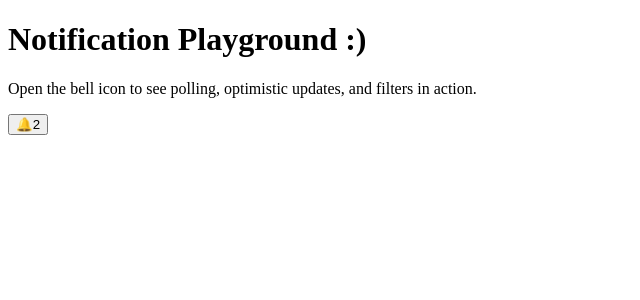
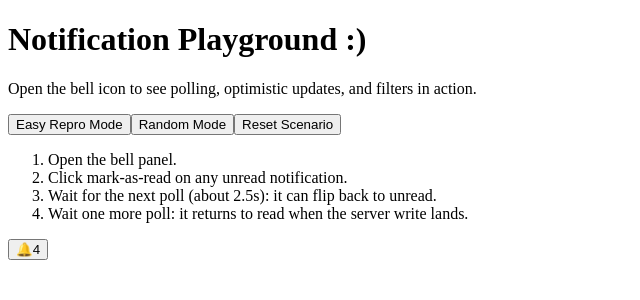
Before and after one commit to Gxrvish/frontend-catch-the-bug, a Next.js app: page /notification in a window 1280 px wide. Shown: the top 300 px of the page, without its empty margins (0-640 px from the left). Built offline with nearby package versions, Linux system fonts and the light colour scheme.

Commit message:
improve the bug to be flexible LOL

```diff
--- a/app/notification/notificationApi.ts
+++ b/app/notification/notificationApi.ts
@@ -3,6 +3,13 @@ import type {
     NotificationCategory,
     NotificationType,
 } from "./notification.types";
+
+export type NotificationSimulationMode = "random" | "repro";
+
+const REPRO_FETCH_LATENCY_MS = 250;
+const REPRO_MARK_AS_READ_LATENCY_MS = 4200;
+const REPRO_MARK_ALL_AS_READ_LATENCY_MS = 4200;
+const REPRO_DISMISS_LATENCY_MS = 250;
 
 const delay = (ms: number, signal?: AbortSignal): Promise<void> =>
     new Promise((resolve, reject) => {
@@ -31,6 +38,26 @@ interface ServerNotification {
 const serverStore = new Map<string, ServerNotification>();
 const recentIds: string[] = [];
 let idSeq = 0;
+let simulationMode: NotificationSimulationMode = "random";
+
+const randomBetween = (min: number, max: number): number =>
+    min + Math.random() * (max - min);
+
+export function setNotificationSimulationMode(
+    mode: NotificationSimulationMode
+): void {
+    simulationMode = mode;
+}
+
+export function resetNotificationSimulation(seedCount = 0): void {
+    serverStore.clear();
+    recentIds.splice(0, recentIds.length);
+    idSeq = 0;
+
+    for (let i = 0; i < seedCount; i += 1) {
+        createServerNotification();
+    }
+}
 
 function createServerNotification(): ServerNotification {
     const id = `n-${++idSeq}`;
@@ -58,10 +85,29 @@ function createServerNotification(): ServerNotification {
 export async function fetchNotifications(
     signal?: AbortSignal
 ): Promise<Notification[]> {
-    const latency = 1000 + Math.random() * 3500;
+    const latency =
+        simulationMode === "repro"
+            ? REPRO_FETCH_LATENCY_MS
+            : randomBetween(1000, 4500);
     await delay(latency, signal);
 
     const results: Notification[] = [];
+
+    if (simulationMode === "repro") {
+        if (recentIds.length === 0) {
+            createServerNotification();
+        }
+
+        const replayIds = recentIds.slice(-6).reverse();
+        for (const id of replayIds) {
+            const stored = serverStore.get(id);
+            if (stored) {
+                results.push({ ...stored });
+            }
+        }
+
+        return results;
+    }
 
     if (Math.random() > 0.45) {
         results.push({ ...createServerNotification() });
@@ -82,7 +128,12 @@ export async function markAsReadApi(
     id: string,
     signal?: AbortSignal
 ): Promise<void> {
-    await delay(600 + Math.random() * 800, signal);
+    await delay(
+        simulationMode === "repro"
+            ? REPRO_MARK_AS_READ_LATENCY_MS
+            : randomBetween(600, 1400),
+        signal
+    );
     const entry = serverStore.get(id);
     if (entry) {
         entry.isRead = true;
@@ -94,7 +145,12 @@ export async function markAllAsReadApi(
     ids: string[],
     signal?: AbortSignal
 ): Promise<void> {
-    await delay(900 + Math.random() * 600, signal);
+    await delay(
+        simulationMode === "repro"
+            ? REPRO_MARK_ALL_AS_READ_LATENCY_MS
+            : randomBetween(900, 1500),
+        signal
+    );
     ids.forEach((id) => {
         const entry = serverStore.get(id);
         if (entry) {
@@ -108,7 +164,12 @@ export async function dismissApi(
     id: string,
     signal?: AbortSignal
 ): Promise<void> {
-    await delay(300 + Math.random() * 300, signal);
+    await delay(
+        simulationMode === "repro"
+            ? REPRO_DISMISS_LATENCY_MS
+            : randomBetween(300, 600),
+        signal
+    );
     serverStore.delete(id);
     const idx = recentIds.indexOf(id);
     if (idx !== -1) recentIds.splice(idx, 1);
--- a/app/notification/page.tsx
+++ b/app/notification/page.tsx
@@ -1,6 +1,45 @@
+"use client";
+
+import { useCallback, useEffect, useMemo, useState } from "react";
+
+import {
+    type NotificationSimulationMode,
+    resetNotificationSimulation,
+    setNotificationSimulationMode,
+} from "./notificationApi";
 import NotificationCenter from "./NotificationCenter";
 
+const REPRO_SEED_COUNT = 4;
+const RANDOM_POLL_INTERVAL_MS = 3000;
+const REPRO_POLL_INTERVAL_MS = 2500;
+
 export default function NotificationPage() {
+    const [mode, setMode] = useState<NotificationSimulationMode>("repro");
+
+    const seedCount = mode === "repro" ? REPRO_SEED_COUNT : 0;
+
+    useEffect(() => {
+        setNotificationSimulationMode(mode);
+        resetNotificationSimulation(seedCount);
+    }, [mode, seedCount]);
+
+    const pollIntervalMs = useMemo(
+        () =>
+            mode === "repro" ? REPRO_POLL_INTERVAL_MS : RANDOM_POLL_INTERVAL_MS,
+        [mode]
+    );
+
+    const handleModeChange = useCallback(
+        (nextMode: NotificationSimulationMode) => {
+            setMode(nextMode);
+        },
+        []
+    );
+
+    const handleResetRun = useCallback(() => {
+        resetNotificationSimulation(seedCount);
+    }, [seedCount]);
+
     return (
         <main className="min-h-screen bg-gray-100 p-8">
             <div className="max-w-xl mx-auto rounded-xl bg-white p-6 shadow-sm border border-gray-200">
@@ -11,8 +50,57 @@ export default function NotificationPage() {
                     Open the bell icon to see polling, optimistic updates, and
                     filters in action.
                 </p>
+
+                <div className="mb-4 flex flex-wrap items-center gap-2">
+                    <button
+                        onClick={() => handleModeChange("repro")}
+                        className={`rounded-md border px-3 py-1.5 text-xs font-medium transition-colors ${
+                            mode === "repro"
+                                ? "border-blue-600 bg-blue-600 text-white"
+                                : "border-gray-300 bg-white text-gray-700 hover:bg-gray-50"
+                        }`}
+                    >
+                        Easy Repro Mode
+                    </button>
+                    <button
+                        onClick={() => handleModeChange("random")}
+                        className={`rounded-md border px-3 py-1.5 text-xs font-medium transition-colors ${
+                            mode === "random"
+                                ? "border-gray-900 bg-gray-900 text-white"
+                                : "border-gray-300 bg-white text-gray-700 hover:bg-gray-50"
+                        }`}
+                    >
+                        Random Mode
+                    </button>
+                    <button
+                        onClick={handleResetRun}
+                        className="rounded-md border border-gray-300 bg-white px-3 py-1.5 text-xs font-medium text-gray-700 hover:bg-gray-50"
+                    >
+                        Reset Scenario
+                    </button>
+                </div>
+
+                {mode === "repro" ? (
+                    <ol className="mb-5 list-inside list-decimal rounded-lg border border-blue-100 bg-blue-50 p-3 text-xs text-blue-900 space-y-1">
+                        <li>Open the bell panel.</li>
+                        <li>Click mark-as-read on any unread notification.</li>
+                        <li>
+                            Wait for the next poll (about 2.5s): it can flip
+                            back to unread.
+                        </li>
+                        <li>
+                            Wait one more poll: it returns to read when the
+                            server write lands.
+                        </li>
+                    </ol>
+                ) : (
+                    <p className="mb-5 rounded-lg border border-gray-200 bg-gray-50 p-3 text-xs text-gray-600">
+                        Random mode keeps the original unpredictable simulation.
+                    </p>
+                )}
+
                 <div className="flex justify-end">
-                    <NotificationCenter pollIntervalMs={3000} />
+                    <NotificationCenter pollIntervalMs={pollIntervalMs} />
                 </div>
             </div>
         </main>
```
Also changed, not shown: app/notification/problem-statement.md (+12 -0 lines).
